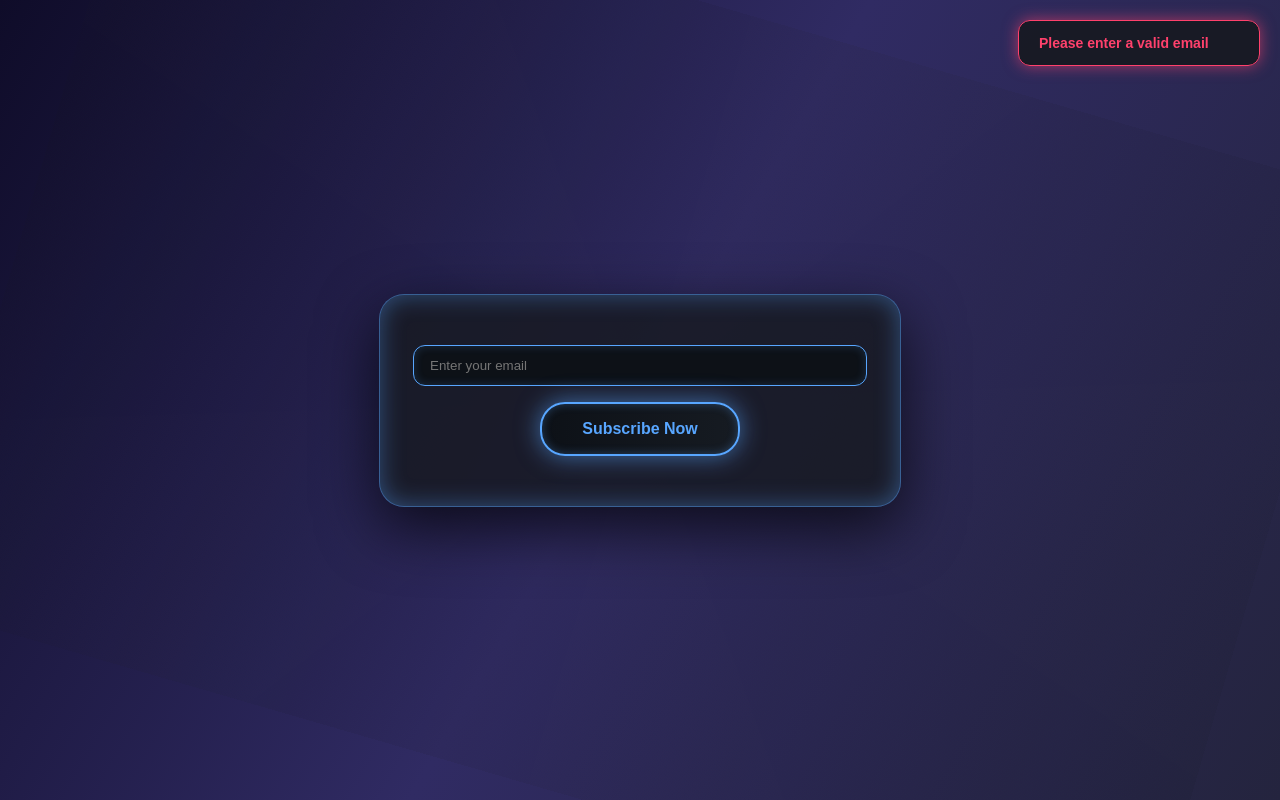
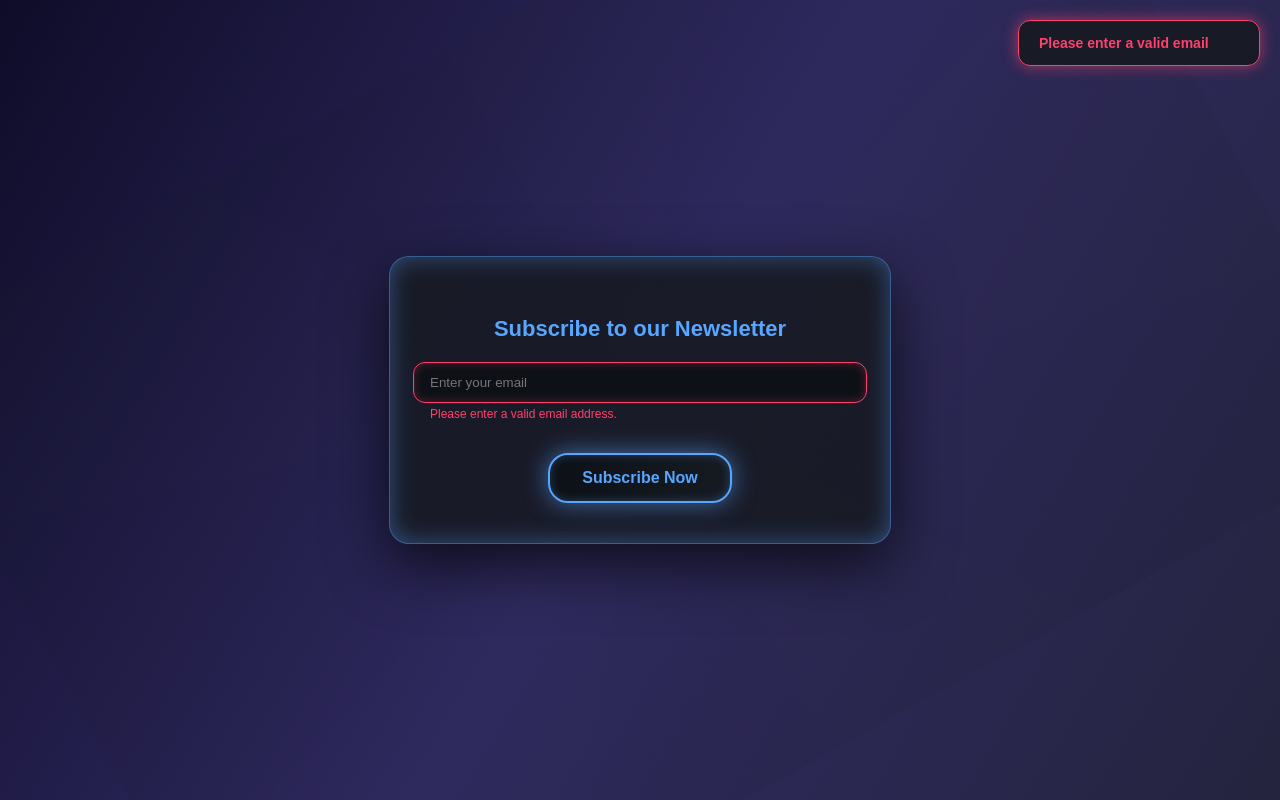
Before and after one commit to prasad5235692/sub-frontend, a React (Create React App) app: page / in a window 1280 px wide. Both pictures are taken after a click on the button "Subscribe Now". Built offline with nearby package versions, Linux system fonts and the light colour scheme; the HTML template or start-up script is replaced by a standard one.

Commit message:
all update

```diff
--- a/src/App.jsx
+++ b/src/App.jsx
@@ -2,13 +2,15 @@ import React, { useEffect, useState } from "react";
 import { motion, AnimatePresence } from "framer-motion";
 
 const BACKEND =
-  process.env.REACT_APP_BACKEND_URL || "https://subscribe-backend-2.onrender.com";
+  process.env.REACT_APP_BACKEND_URL ||
+  "https://subscribe-backend-2.onrender.com";
 
 export default function DarkSubscribe() {
-  const [user, setUser] = useState(null);          // stores { email } after subscribe
-  const [email, setEmail] = useState("");          // input state
+  const [user, setUser] = useState(null); // stores { email } after subscribe
+  const [email, setEmail] = useState(""); // input state
   const [message, setMessage] = useState("");
   const [messageType, setMessageType] = useState("info");
+  const [isEmailValid, setIsEmailValid] = useState(true);
 
   // Restore session
   useEffect(() => {
@@ -28,13 +30,14 @@ export default function DarkSubscribe() {
     return () => clearTimeout(t);
   }, [message]);
 
-  // Email validator (same as backend for quick UX)
+  // Email validator (same as backend)
   function isValidEmail(v = "") {
     return /^[^\s@]+@[^\s@]+\.[^\s@]{2,}$/i.test(String(v).trim());
   }
 
   async function handleEmailSubscribe() {
     if (!email || !isValidEmail(email)) {
+      setIsEmailValid(false);
       setMessageType("error");
       setMessage("Please enter a valid email");
       return;
@@ -48,7 +51,10 @@ export default function DarkSubscribe() {
       const data = await res.json();
       if (data.ok) {
         setUser({ email: data.email });
-        localStorage.setItem("subscribeUser", JSON.stringify({ email: data.email }));
+        localStorage.setItem(
+          "subscribeUser",
+          JSON.stringify({ email: data.email })
+        );
         setMessageType("success");
         setMessage(data.message);
       } else {
@@ -89,7 +95,8 @@ export default function DarkSubscribe() {
           left: 0,
           width: "100%",
           height: "100%",
-          background: "repeating-conic-gradient(#0d1117 0% 10%, #14171cff 10% 20%)",
+          background:
+            "repeating-conic-gradient(#0d1117 0% 10%, #14171cff 10% 20%)",
           opacity: 0.08,
           animation: "rotate 20s linear infinite",
           zIndex: 0,
@@ -146,14 +153,16 @@ export default function DarkSubscribe() {
         </AnimatePresence>
       </div>
 
+      {/* Card */}
       <motion.div
         style={{
           position: "relative",
-          background: "rgba(24,26,35,0.85)",
-          padding: 50,
-          borderRadius: 25,
+          background: "rgba(24,26,35,0.9)",
+          padding: 40,
+          borderRadius: 20,
           width: 420,
-          boxShadow: "0 20px 60px rgba(0,0,0,0.7), 0 0 25px rgba(88,166,255,0.4) inset",
+          boxShadow:
+            "0 20px 60px rgba(0,0,0,0.7), 0 0 25px rgba(88,166,255,0.4) inset",
           border: "1px solid rgba(88,166,255,0.5)",
           textAlign: "center",
           zIndex: 1,
@@ -165,98 +174,87 @@ export default function DarkSubscribe() {
         animate={{ scale: 1, opacity: 1 }}
         transition={{ duration: 0.8 }}
       >
-        {user && (
+        {user ? (
+          <>
+            <p style={{ fontSize: 18, fontWeight: 600, marginBottom: 6 }}>
+              {user.email}
+            </p>
+            <p style={{ fontSize: 14, color: "#8b949e", marginBottom: 20 }}>
+              You are successfully subscribed 🎉
+            </p>
             <motion.button
               onClick={handleLogout}
-            whileHover={{ scale: 1.1 }}
+              whileHover={{ scale: 1.05 }}
               whileTap={{ scale: 0.95 }}
               style={{
-              position: "absolute",
-              top: 12,
-              right: 12,
-              fontSize: 12,
-              padding: "6px 12px",
+                padding: "12px 24px",
                 border: "none",
-              borderRadius: 10,
+                borderRadius: 12,
                 background: "linear-gradient(90deg, #ff416c, #ff4b2b)",
                 color: "#fff",
+                fontWeight: "bold",
                 cursor: "pointer",
-              fontWeight: "bold",
                 boxShadow: "0 0 15px rgba(255,65,43,0.7)",
               }}
             >
               Logout
             </motion.button>
-        )}
-
-        {user ? (
-          <motion.div
-            initial={{ opacity: 0 }}
-            animate={{ opacity: 1 }}
-            transition={{ duration: 0.7 }}
-            style={{ display: "flex", flexDirection: "column", alignItems: "center" }}
-          >
-            <div
+          </>
+        ) : (
+          <>
+            <h2
               style={{
-                width: 90,
-                height: 90,
-                borderRadius: "50%",
-                border: "3px solid #58a6ff",
-                marginBottom: 14,
-                boxShadow: "0 0 20px rgba(88,166,255,0.7)",
-                display: "flex",
-                alignItems: "center",
-                justifyContent: "center",
+                color: "#58a6ff",
+                marginBottom: 20,
+                fontSize: 22,
                 fontWeight: 700,
-                fontSize: 20,
-                color: "#58a6ff",
-                background: "#0d1117",
-                userSelect: "none",
-              }}
-              title={user.email}
-            >
-              {user.email?.slice(0, 2).toUpperCase()}
-            </div>
-            <p style={{ fontSize: 18, fontWeight: 600, marginBottom: 6 }}>{user.email}</p>
-            <p style={{ fontSize: 14, color: "#8b949e" }}>Already subscribed.</p>
-          </motion.div>
-        ) : (
-          <motion.div
-            initial={{ opacity: 0 }}
-            animate={{ opacity: 1 }}
-            transition={{ duration: 0.7 }}
-            style={{
-              display: "flex",
-              flexDirection: "column",
-              alignItems: "center",
-              gap: 16,
-              width: "100%",
               }}
             >
+              Subscribe to our Newsletter
+            </h2>
             <input
               type="email"
               value={email}
-              onChange={(e) => setEmail(e.target.value)}
+              onChange={(e) => {
+                setEmail(e.target.value);
+                setIsEmailValid(isValidEmail(e.target.value));
+              }}
               placeholder="Enter your email"
               style={{
                 padding: "12px 16px",
                 borderRadius: 12,
-                border: "1px solid #58a6ff",
+                border: `1px solid ${isEmailValid ? "#58a6ff" : "#ff416c"}`,
                 background: "#0d1117",
                 color: "#fff",
                 outline: "none",
                 width: "100%",
-                boxShadow: "inset 0 0 10px rgba(88,166,255,0.2)",
+                boxShadow: isEmailValid
+                  ? "inset 0 0 10px rgba(88,166,255,0.2)"
+                  : "inset 0 0 10px rgba(255,65,108,0.3)",
               }}
             />
+            {!isEmailValid && (
+              <p
+                style={{
+                  color: "#ff416c",
+                  fontSize: 12,
+                  marginTop: 4,
+                  textAlign: "left",
+                  width: "100%",
+                }}
+              >
+                Please enter a valid email address.
+              </p>
+            )}
             <motion.button
               onClick={handleEmailSubscribe}
               whileHover={{ scale: 1.05 }}
               whileTap={{ scale: 0.97 }}
               style={{
-                padding: "16px 40px",
+                marginTop: 20,
+                padding: "14px 32px",
                 fontSize: 16,
-                borderRadius: 25,
+                borderRadius: 20,
                 border: "2px solid #58a6ff",
                 background: "linear-gradient(90deg, #0d1117, #161b22)",
                 color: "#58a6ff",
@@ -264,12 +262,11 @@ export default function DarkSubscribe() {
                 cursor: "pointer",
                 boxShadow:
                   "0 0 25px rgba(88,166,255,0.6), inset 0 0 10px rgba(88,166,255,0.3)",
-                width: "fit-content",
               }}
             >
               Subscribe Now
             </motion.button>
-          </motion.div>
+          </>
         )}
       </motion.div>
     </div>
```
Lines whose indentation alone changed are shown as unchanged.
